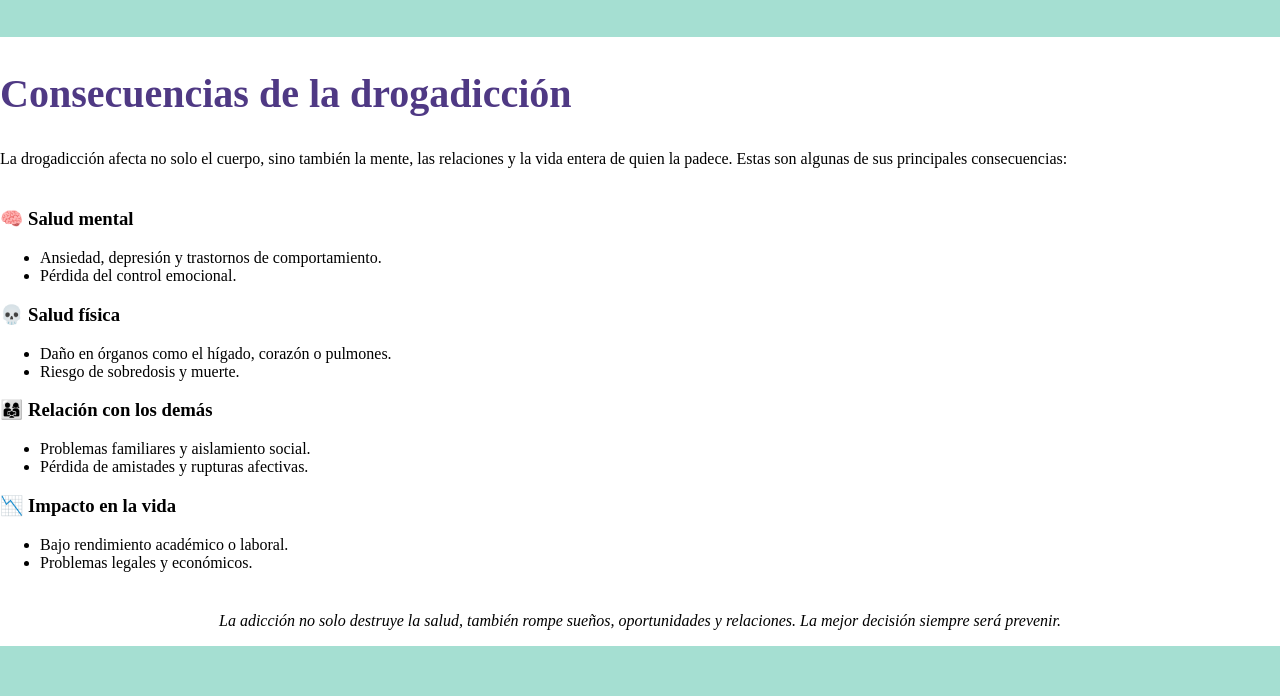
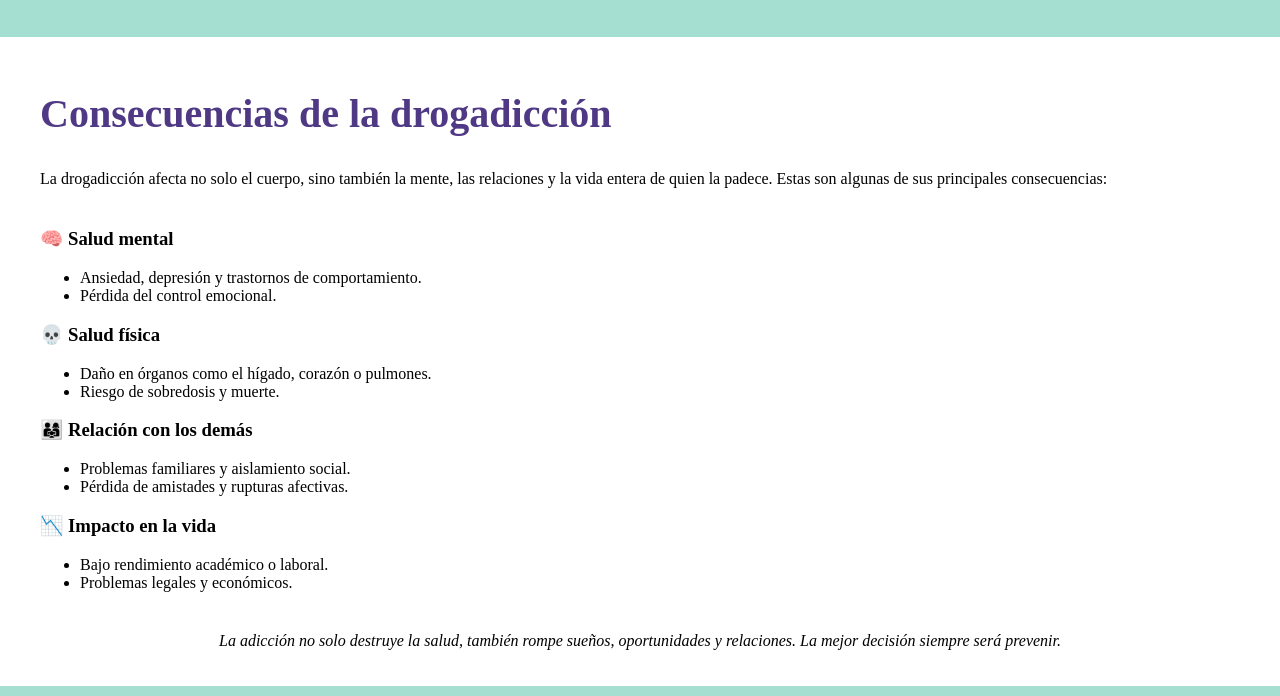
Before and after one commit to Adrian21fonseca/PaginaWebDiego, a plain HTML site: page index.html in a window 1280 px wide. Shown: the part 1181-1877 px from the top of the page. Drawn offline with Linux system fonts and the light colour scheme.

Commit message:
Arreglos

```diff
--- a/pagina web/style.css
+++ b/style.css
@@ -159,7 +159,7 @@ h2{
     text-align: center;
 }
 
-.Consecuencias{
+#Consecuencias{
     padding: 20px 40px;
 }
 
```
Also changed, not shown: IMGs/Logo_NEM-removebg-preview.png (renamed from pagina web/IMGs/Logo_NEM-removebg-preview.png), index.html (renamed from pagina web/index.html), 4 other files.
